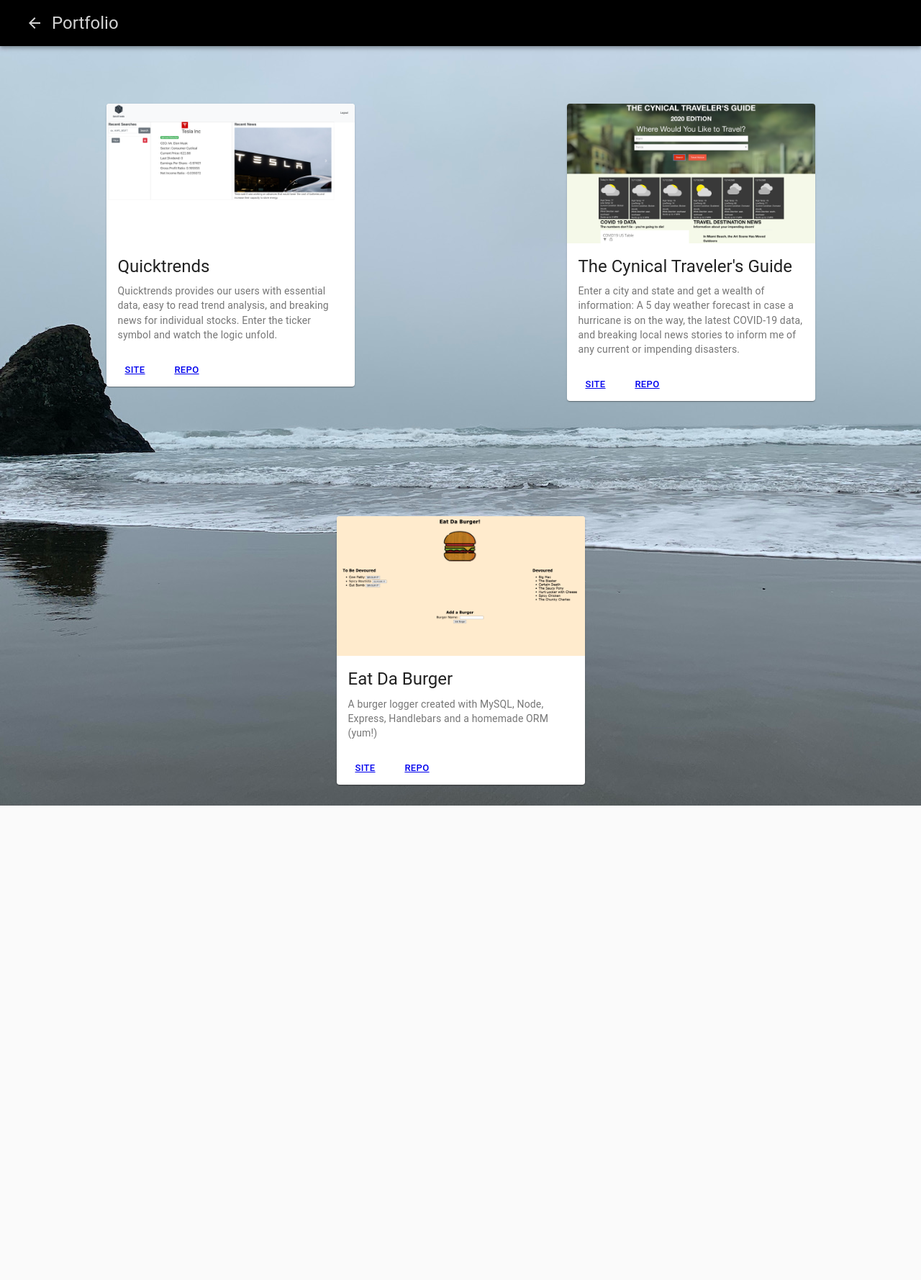
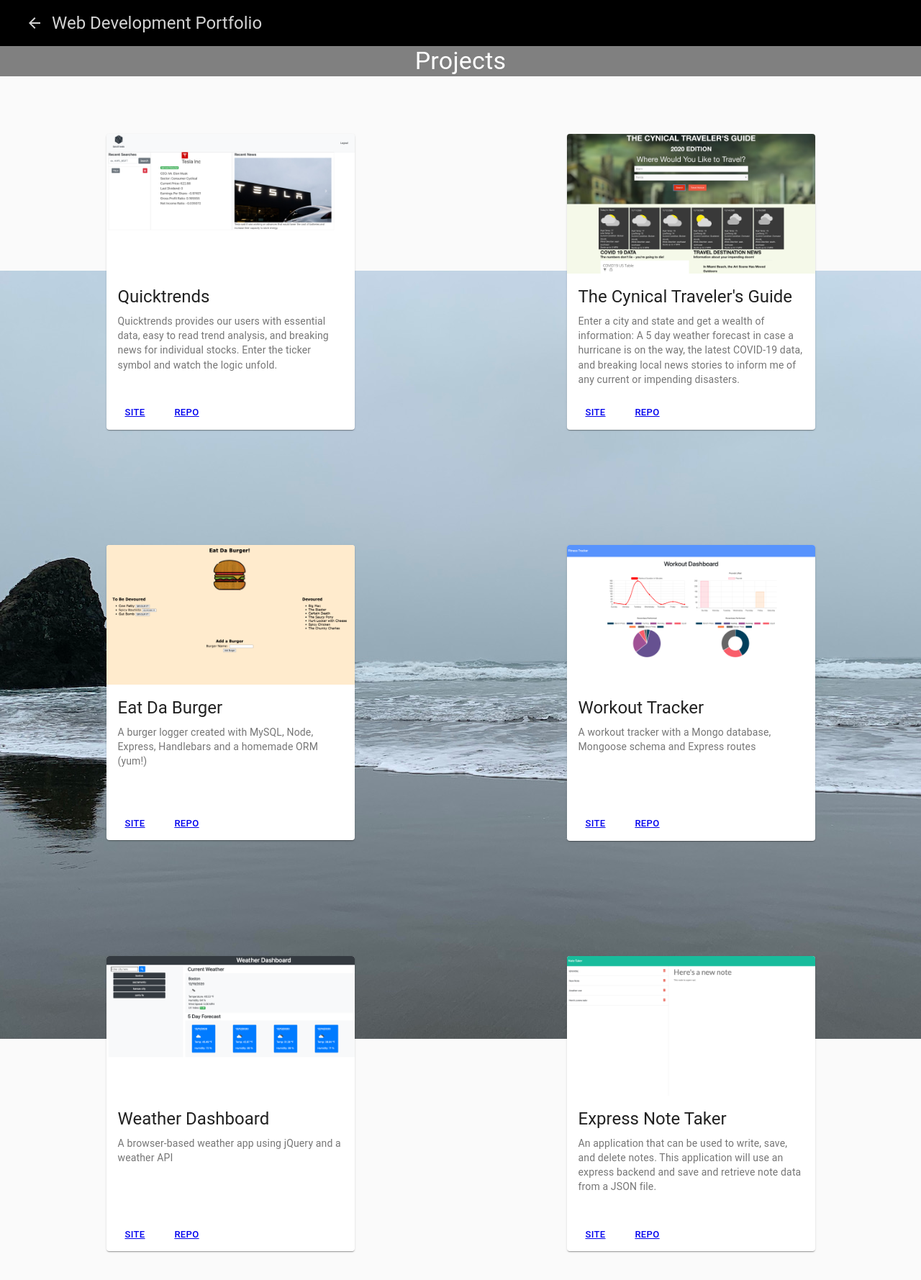
Before and after one commit to joeschlick/react-portfolio, a React (Create React App) app in the folder client/: page /portfolio in a window 1280 px wide. Shown: the top 1778 px of the page at 72% size. Before the commit the page ends 1170 px from the top, so only its background shows below. Built offline with nearby package versions, Linux system fonts and the light colour scheme.

Commit message:
finished footer for slider and prelim contacts. Added all projects to portfolio

```diff
--- /dev/null
+++ b/client/src/components/Footer.js
@@ -0,0 +1,45 @@
+import React from "react";
+import { BottomNavigation, BottomNavigationAction } from "@material-ui/core";
+import GitHub from "@material-ui/icons/GitHub";
+import LinkedIn from "@material-ui/icons/LinkedIn";
+import { makeStyles } from "@material-ui/styles";
+
+const useStyles = makeStyles({
+    root: {
+        "& .MuiBottomNavigationAction-root": {
+            minWidth: 0,
+            maxWidth: 150,
+        },
+        "& .MuiSvgIcon-root": {
+            fill: "white",
+            "&:hover": {
+                fill: "grey",
+                fontSize: "1.8rem",
+            },
+        },
+    },
+});
+
+const Footer = () => {
+    const classes = useStyles()
+  return (
+    <BottomNavigation width="auto" style={{ background: "#222" }}>
+      <BottomNavigationAction
+        className={classes.root}
+        style={{ padding: 0 }}
+        icon={<GitHub />}
+        href="https://github.com/joeschlick"
+        target="blank"
+      />
+      <BottomNavigationAction
+        className={classes.root}
+        style={{ padding: 0 }}
+        icon={<LinkedIn />}
+        href="https://www.linkedin.com/in/joe-schlick-664b503a/"
+        target="blank"
+      />
+    </BottomNavigation>
+  );
+};
+
+export default Footer;
--- a/client/src/components/Navbar.js
+++ b/client/src/components/Navbar.js
@@ -23,6 +23,7 @@ import {
   ContactMail,
 } from "@material-ui/icons";
 import coolpic from "../coolpic.jpg";
+import Footer from "./Footer";
 
 // CSS Styles
 const useStyles = makeStyles((theme) => ({
@@ -55,7 +56,7 @@ const menuItems = [
   },
   {
     listIcon: <Apps />,
-    listText: "Portfolio",
+    listText: "Projects",
     listPath: "/portfolio"
   },
   {
@@ -108,7 +109,7 @@ const Navbar = () => {
               <ArrowBack style={{ color: "lightGrey" }} />
             </IconButton>
             <Typography variant="h5" style={{ color: "lightGrey" }}>
-              Portfolio
+              Web Development Portfolio
             </Typography>
             <MobileRightMenuSlider
             anchor="right"
@@ -116,6 +117,7 @@ const Navbar = () => {
             onClose={toggleSlider("right", false)}
             >
               {sideList("right")}
+              <Footer />
             </MobileRightMenuSlider>
           </Toolbar>
         </AppBar>
--- a/client/src/components/Portfolio.js
+++ b/client/src/components/Portfolio.js
@@ -12,30 +12,44 @@ import {
   Button,
   Typography,
 } from "@material-ui/core";
-import project1 from "../images/qtrends.png"
-import project2 from "../images/travel.png"
-import project3 from "../images/burger.png"
+import project1 from "../images/qtrends.png";
+import project2 from "../images/travel.png";
+import project3 from "../images/burger.png";
+import project4 from "../images/fitness.png";
+import project5 from "../images/weather.png";
+import project6 from "../images/note-taker.png";
 
 const useStyles = makeStyles({
   mainContainer: {
     //background: "#233",
     //height: "100%",
   },
+  header: {
+    background: "Grey",
+    color: "white",
+  },
   cardContainer: {
     maxWidth: 345,
     margin: "3rem",
-        margin: "5rem auto"
-
-    }
-})
+    margin: "5rem auto",
+  },
+  cardContent: {
+    height: 170,
+  },
+});
 
 const Porfolio = () => {
-    const classes = useStyles()
+  const classes = useStyles();
   return (
     <Box component="div" className={classes.mainContainer}>
       <Navbar />
+      <Box component="header" className={classes.header}>
+        <Typography variant="h4" align="center">
+          Projects
+        </Typography>
+      </Box>
       <Grid container justify="center">
-          { /*Project 1 */}
+        {/*Project 1 */}
         <Grid item xs={12} sm={8} md={6}>
           <Card className={classes.cardContainer}>
             <CardActionArea>
@@ -45,12 +59,14 @@ const Porfolio = () => {
                 height="100%"
                 image={project1}
               />
-              <CardContent>
+              <CardContent className={classes.cardContent}>
                 <Typography gutterBottom variant="h5">
                   Quicktrends
                 </Typography>
                 <Typography variant="body2" color="textSecondary" component="p">
-                  Quicktrends provides our users with essential data, easy to read trend analysis, and breaking news for individual stocks. Enter the ticker symbol and watch the logic unfold.
+                  Quicktrends provides our users with essential data, easy to
+                  read trend analysis, and breaking news for individual stocks.
+                  Enter the ticker symbol and watch the logic unfold.
                 </Typography>
               </CardContent>
               <CardActions>
@@ -58,13 +74,15 @@ const Porfolio = () => {
                   <a href="https://quicktrends.herokuapp.com/">Site</a>
                 </Button>
                 <Button size="small" color="primary">
-                  <a href="https://github.com/joeschlick/quicktrends-v2">Repo</a>
+                  <a href="https://github.com/joeschlick/quicktrends-v2">
+                    Repo
+                  </a>
                 </Button>
               </CardActions>
             </CardActionArea>
           </Card>
         </Grid>
-        { /*Project 2 */}
+        {/*Project 2 */}
         <Grid item xs={12} sm={8} md={6}>
           <Card className={classes.cardContainer}>
             <CardActionArea>
@@ -74,12 +92,15 @@ const Porfolio = () => {
                 height="100%"
                 image={project2}
               />
-              <CardContent>
+              <CardContent className={classes.cardContent}>
                 <Typography gutterBottom variant="h5">
                   The Cynical Traveler's Guide
                 </Typography>
                 <Typography variant="body2" color="textSecondary" component="p">
-                  Enter a city and state and get a wealth of information: A 5 day weather forecast in case a hurricane is on the way, the latest COVID-19 data, and breaking local news stories to inform me of any current or impending disasters.
+                  Enter a city and state and get a wealth of information: A 5
+                  day weather forecast in case a hurricane is on the way, the
+                  latest COVID-19 data, and breaking local news stories to
+                  inform me of any current or impending disasters.
                 </Typography>
               </CardContent>
               <CardActions>
@@ -93,7 +114,7 @@ const Porfolio = () => {
             </CardActionArea>
           </Card>
         </Grid>
-        { /*Project 3 */}
+        {/*Project 3 */}
         <Grid item xs={12} sm={8} md={6}>
           <Card className={classes.cardContainer}>
             <CardActionArea>
@@ -103,20 +124,121 @@ const Porfolio = () => {
                 height="100%"
                 image={project3}
               />
-              <CardContent>
+              <CardContent className={classes.cardContent}>
                 <Typography gutterBottom variant="h5">
                   Eat Da Burger
                 </Typography>
                 <Typography variant="body2" color="textSecondary" component="p">
-                  A burger logger created with MySQL, Node, Express, Handlebars and a homemade ORM (yum!)
+                  A burger logger created with MySQL, Node, Express, Handlebars
+                  and a homemade ORM (yum!)
                 </Typography>
               </CardContent>
               <CardActions>
                 <Button size="small" color="primary">
-                    <a href="https://sheltered-savannah-06669.herokuapp.com/">Site</a>
+                  <a href="https://sheltered-savannah-06669.herokuapp.com/">
+                    Site
+                  </a>
                 </Button>
                 <Button size="small" color="primary">
                   <a href="https://github.com/joeschlick/burger">Repo</a>
+                </Button>
+              </CardActions>
+            </CardActionArea>
+          </Card>
+        </Grid>
+        {/*Project 4 */}
+        <Grid item xs={12} sm={8} md={6}>
+          <Card className={classes.cardContainer}>
+            <CardActionArea>
+              <CardMedia
+                component="img"
+                alt=""
+                height="100%"
+                image={project4}
+              />
+              <CardContent className={classes.cardContent}>
+                <Typography gutterBottom variant="h5">
+                  Workout Tracker
+                </Typography>
+                <Typography variant="body2" color="textSecondary" component="p">
+                  A workout tracker with a Mongo database, Mongoose schema and
+                  Express routes
+                </Typography>
+              </CardContent>
+              <CardActions>
+                <Button size="small" color="primary">
+                  <a href="https://sheltered-inlet-81142.herokuapp.com">Site</a>
+                </Button>
+                <Button size="small" color="primary">
+                  <a href="https://github.com/joeschlick/workout-tracker">
+                    Repo
+                  </a>
+                </Button>
+              </CardActions>
+            </CardActionArea>
+          </Card>
+        </Grid>
+        {/*Project 5 */}
+        <Grid item xs={12} sm={8} md={6}>
+          <Card className={classes.cardContainer}>
+            <CardActionArea>
+              <CardMedia
+                component="img"
+                alt=""
+                height="100%"
+                image={project5}
+              />
+              <CardContent className={classes.cardContent}>
+                <Typography gutterBottom variant="h5">
+                  Weather Dashboard
+                </Typography>
+                <Typography variant="body2" color="textSecondary" component="p">
+                  A browser-based weather app using jQuery and a weather API
+                </Typography>
+              </CardContent>
+              <CardActions>
+                <Button size="small" color="primary">
+                  <a href="https://joeschlick.github.io/Weather-Dashboard/">
+                    Site
+                  </a>
+                </Button>
+                <Button size="small" color="primary">
+                  <a href="https://github.com/joeschlick/Weather-Dashboard">
+                    Repo
+                  </a>
+                </Button>
+              </CardActions>
+            </CardActionArea>
+          </Card>
+        </Grid>
+        {/*Project 6 */}
+        <Grid item xs={12} sm={8} md={6}>
+          <Card className={classes.cardContainer}>
+            <CardActionArea>
+              <CardMedia
+                component="img"
+                alt=""
+                height="100%"
+                image={project6}
+              />
+              <CardContent className={classes.cardContent}>
+                <Typography gutterBottom variant="h5">
+                  Express Note Taker
+                </Typography>
+                <Typography variant="body2" color="textSecondary" component="p">
+                  An application that can be used to write, save, and delete
+                  notes. This application will use an express backend and save
+                  and retrieve note data from a JSON file.
+                </Typography>
+              </CardContent>
+              <CardActions>
+                <Button size="small" color="primary">
+                  <a href="https://frozen-stream-80617.herokuapp.com/">Site</a>
+                </Button>
+                <Button size="small" color="primary">
+                  <a href="https://github.com/joeschlick/express-note-taker">
+                    Repo
+                  </a>
                 </Button>
               </CardActions>
             </CardActionArea>
--- a/client/src/components/Resume.js
+++ b/client/src/components/Resume.js
@@ -6,7 +6,7 @@ import eventRez from "../eventRez.jpg";
 
 const useStyles = makeStyles({
   mainContainer: {
-    background: "#233",
+    background: "Grey",
     color: "white",
   },
 
```
Also changed, not shown: client/src/components/Contacts.js (+7 -3 lines), 1 other file (tests, documents, lock files or other folders). Lines whose indentation alone changed are shown as unchanged.
